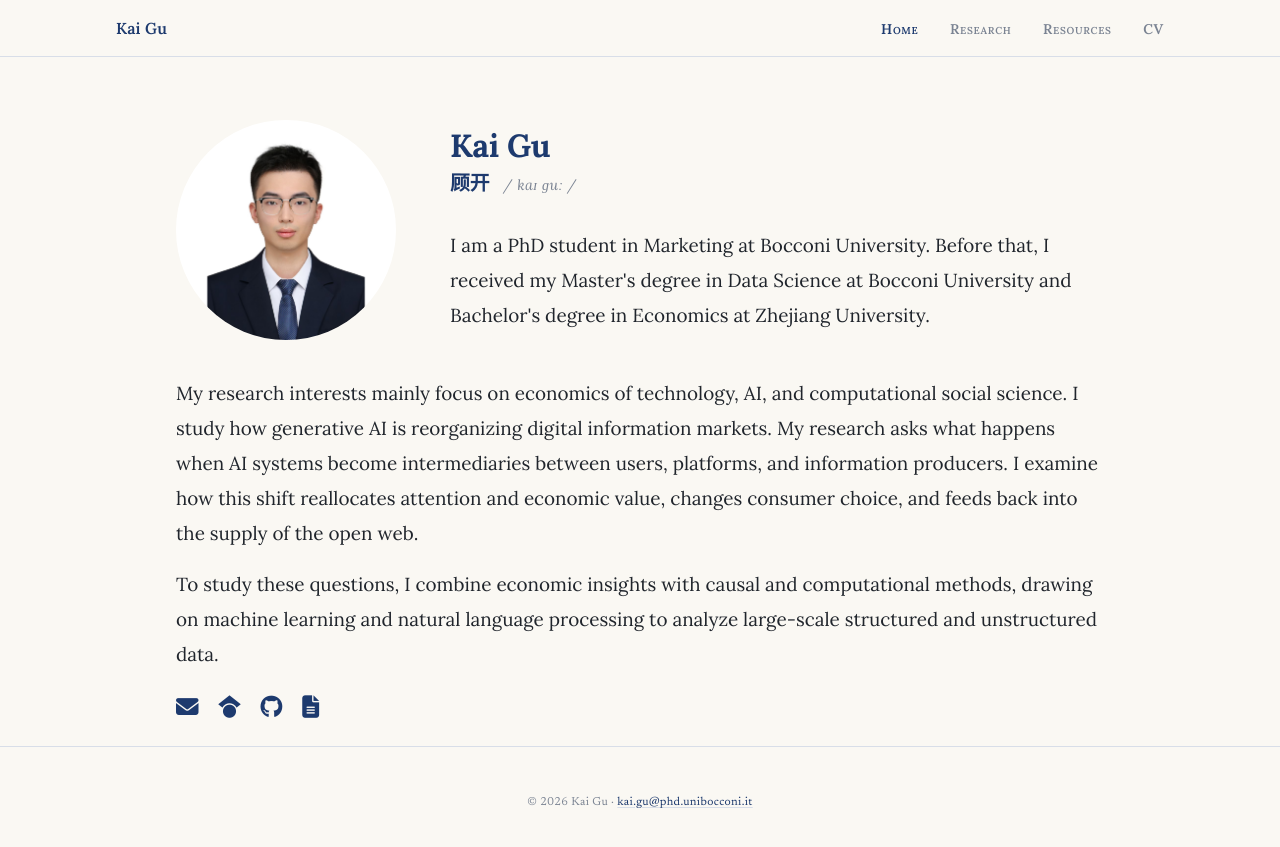
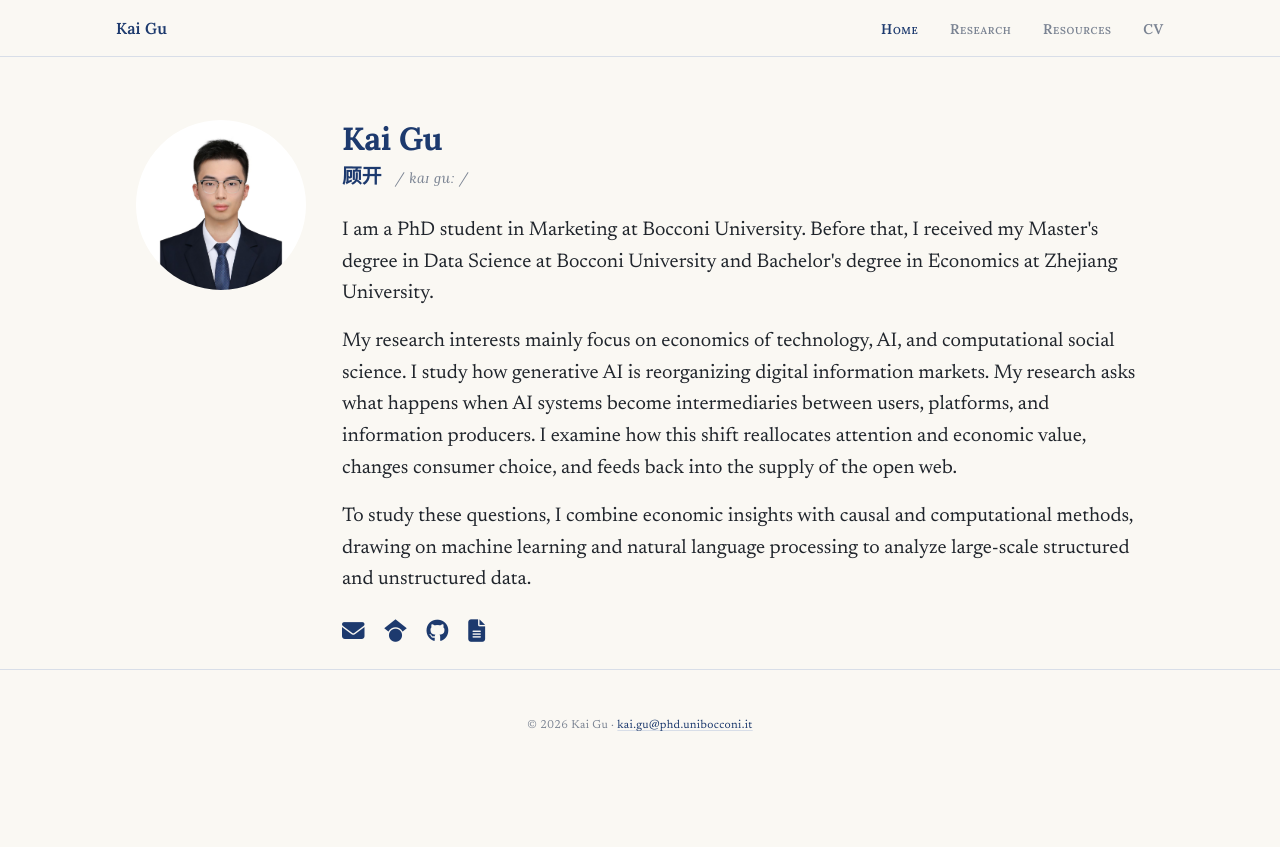
Before and after one commit to KaiGu2024/KaiGu2024.github.io, a Jekyll site: the page docs/index.html, which Jekyll copies as it is, in a window 1280 px wide. Shown: the top 847 px of the page. Built offline with Jekyll 4.4.1, drawn with Linux system fonts in a browser that asks for light colours; some web fonts are replaced.

Commit message:
adapt home to a compact profile layout inspired by kaizhu.me

```diff
--- a/docs/css/style.css
+++ b/docs/css/style.css
@@ -129,18 +129,29 @@
   padding: 0 2rem;
 }
 
-.home-page { max-width: 1000px; }
+.home-page { max-width: 1080px; }
 
 .home-intro {
   display: grid;
-  grid-template-columns: 220px minmax(0, 1fr);
-  gap: 3rem;
-  align-items: center;
-  margin-bottom: 2rem;
+  grid-template-columns: 170px minmax(0, 1fr);
+  gap: 2rem;
+  align-items: start;
 }
 
-.home-intro .about-photo,
-.intro-copy > .about-bio { margin-bottom: 0; }
+.home-intro .about-photo { margin-bottom: 0; }
+
+.home-intro .about-photo img {
+  width: 170px;
+  height: 170px;
+}
+
+.home-page .about-bio {
+  font-family: var(--font-body);
+  font-size: 1.1rem;
+  line-height: 1.6;
+}
+
+.home-page .intro-header { margin-bottom: 1.25rem; }
 
 .intro-copy { min-width: 0; }
 
@@ -624,8 +635,12 @@
   .home-intro {
     grid-template-columns: 1fr;
     gap: 1.5rem;
-    margin-bottom: 0.9rem;
   }
+
+  .home-intro .about-photo img { width: 130px; height: 130px; }
+  .home-page .intro-header { text-align: center; }
+  .home-page .name-details,
+  .home-page .about-links { justify-content: center; }
 
   .layout {
     grid-template-columns: 1fr;
--- a/docs/index.html
+++ b/docs/index.html
@@ -86,8 +86,6 @@
             <p class="name-details"><span class="name-cn" lang="zh">顾开</span><span class="name-phonetic">/ kaɪ ɡuː /</span></p>
           </header>
           <p class="about-bio reveal-up">I am a PhD student in Marketing at Bocconi University. Before that, I received my Master's degree in Data Science at Bocconi University and Bachelor's degree in Economics at Zhejiang University.</p>
-        </div>
-      </div>
           <p class="about-bio reveal-up">My research interests mainly focus on economics of technology, AI, and computational social science. I study how generative AI is reorganizing digital information markets. My research asks what happens when AI systems become intermediaries between users, platforms, and information producers. I examine how this shift reallocates attention and economic value, changes consumer choice, and feeds back into the supply of the open web.</p>
           <p class="about-bio reveal-up">To study these questions, I combine economic insights with causal and computational methods, drawing on machine learning and natural language processing to analyze large-scale structured and unstructured data.</p>
           <div class="about-links reveal-up" aria-label="Contact and profile links">
@@ -96,6 +94,8 @@
             <a href="https://github.com/KaiGu2024" target="_blank" rel="noopener noreferrer" aria-label="GitHub" title="GitHub"><i class="fa-brands fa-github" aria-hidden="true"></i><span class="sr-only">GitHub</span></a>
             <a href="cv/" aria-label="Curriculum vitae" title="CV"><i class="fa-solid fa-file-lines" aria-hidden="true"></i><span class="sr-only">CV</span></a>
           </div>
+        </div>
+      </div>
     </section>
   </main>
 
```
Lines whose indentation alone changed are shown as unchanged.
